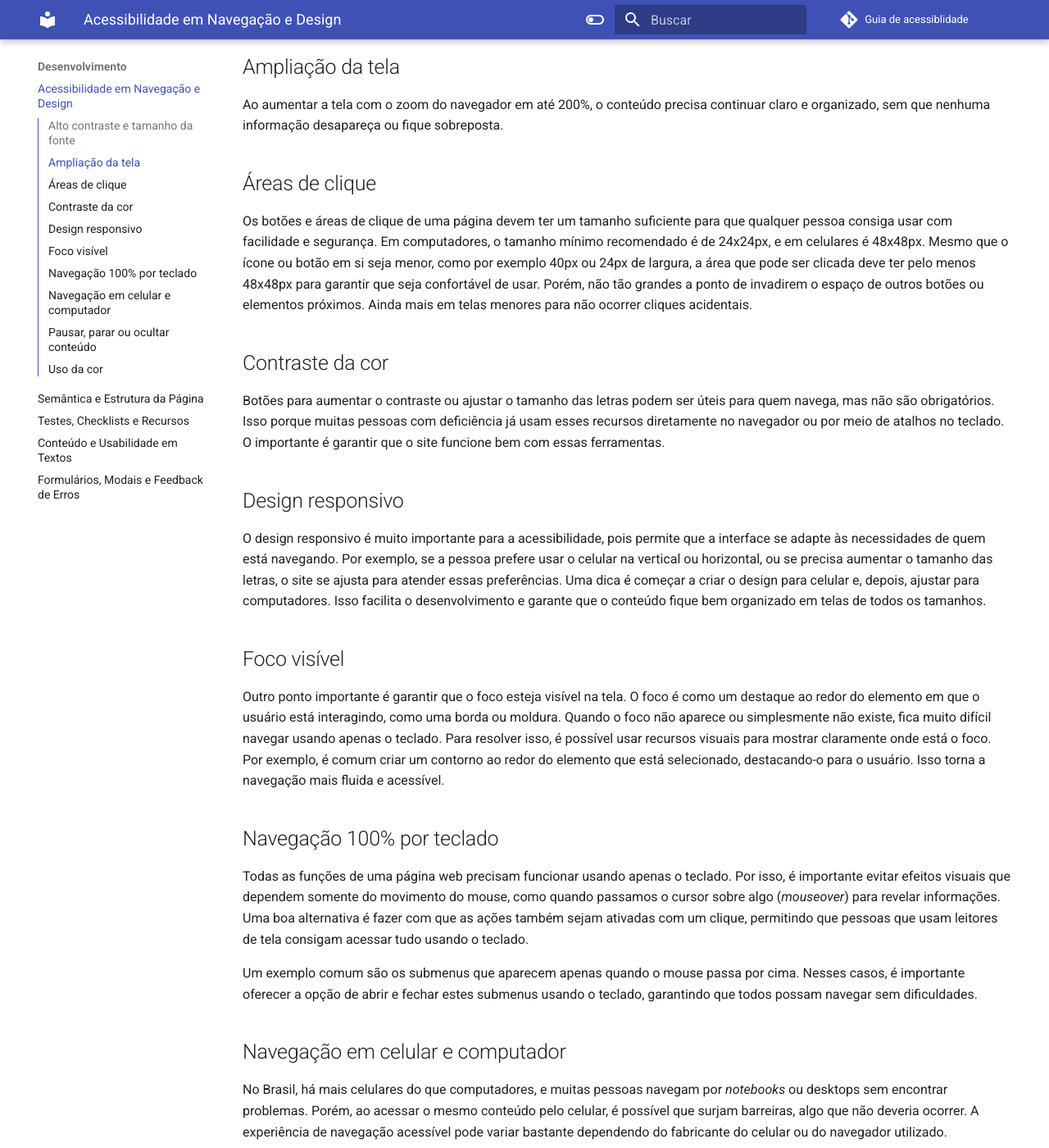
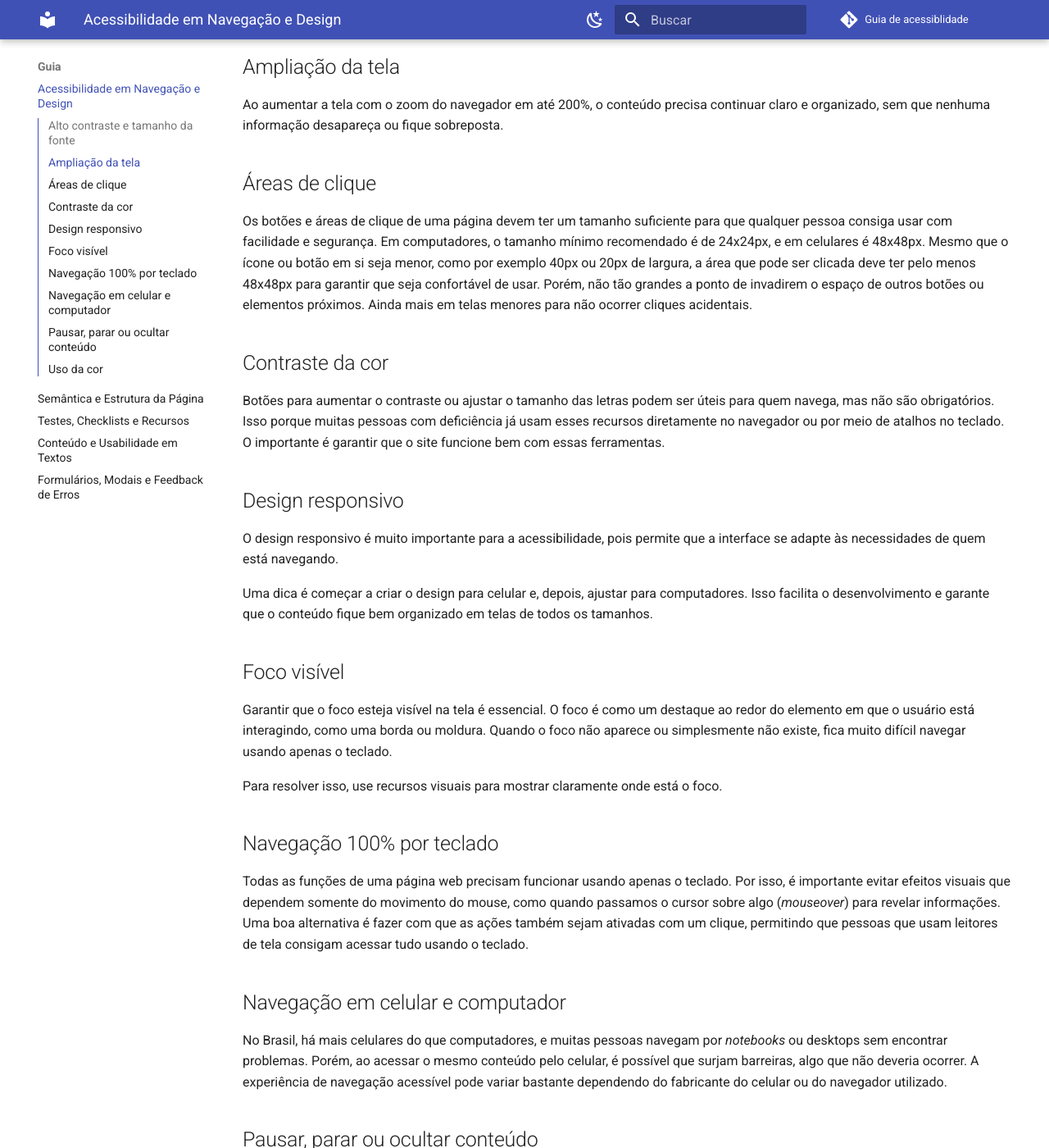
Before and after one commit to joseandre25/IHC-G02-Guia-De-Acessibilidade, an MkDocs documentation site: the page built from docs/topics/grupo1.md, in a window 1280 px wide and 1400 px high, scrolled down 526 px. Shown: the whole window at 82% size. Built offline with MkDocs 1.6.1 and Material for MkDocs 9.7.7, drawn with Linux system fonts in a browser that asks for light colours; some web fonts are replaced; comment, search, counter and statistics services are not loaded; some of the changed text lies outside the part shown.

```diff
--- a/docs/topics/grupo1.md
+++ b/docs/topics/grupo1.md
@@ -1,6 +1,6 @@
 ## Alto contraste e tamanho da fonte
 
-Botões para alto contraste e ajuste do tamanho das letras, embora não sejam obrigatórios para garantir a acessibilidade, podem ser úteis para os usuários. Isso ocorre porque muitas pessoas com deficiência já utilizam essas funções diretamente em seus navegadores ou por meio de atalhos no teclado. No entanto, é fundamental que o site seja bem elaborado e compatível com essas ferramentas. Assim, esses botões podem oferecer mais conforto durante a navegação, apesar de não serem uma exigência
+Botões para alto contraste e ajuste do tamanho das letras, embora não sejam obrigatórios para garantir a acessibilidade, podem ser úteis para os usuários. Isso ocorre porque muitas pessoas com deficiência já utilizam essas funções diretamente em seus navegadores ou por meio de atalhos no teclado. No entanto, é fundamental que o site seja bem elaborado e compatível com essas ferramentas. Assim, esses botões podem oferecer mais conforto durante a navegação.
 
 
 <div class="container">
@@ -60,7 +60,7 @@ Ao aumentar a tela com o zoom do navegador em até 200%, o conteúdo precisa con
 
 ## Áreas de clique
 
-Os botões e áreas de clique de uma página devem ter um tamanho suficiente para que qualquer pessoa consiga usar com facilidade e segurança. Em computadores, o tamanho mínimo recomendado é de 24x24px, e em celulares é 48x48px. Mesmo que o ícone ou botão em si seja menor, como por exemplo 40px ou 24px de largura, a área que pode ser clicada deve ter pelo menos 48x48px para garantir que seja confortável de usar. Porém, não tão grandes a ponto de invadirem o espaço de outros botões ou elementos próximos. Ainda mais em telas menores para não ocorrer cliques acidentais.
+Os botões e áreas de clique de uma página devem ter um tamanho suficiente para que qualquer pessoa consiga usar com facilidade e segurança. Em computadores, o tamanho mínimo recomendado é de 24x24px, e em celulares é 48x48px. Mesmo que o ícone ou botão em si seja menor, como por exemplo 40px ou 20px de largura, a área que pode ser clicada deve ter pelo menos 48x48px para garantir que seja confortável de usar. Porém, não tão grandes a ponto de invadirem o espaço de outros botões ou elementos próximos. Ainda mais em telas menores para não ocorrer cliques acidentais.
 
 ## Contraste da cor
 
@@ -68,19 +68,19 @@ Botões para aumentar o contraste ou ajustar o tamanho das letras podem ser úte
 
 ## Design responsivo
 
-O design responsivo é muito importante para a acessibilidade, pois permite que a interface se adapte às necessidades de quem está navegando. Por exemplo, se a pessoa prefere usar o celular na vertical ou horizontal, ou se precisa aumentar o tamanho das letras, o site se ajusta para atender essas preferências.
+O design responsivo é muito importante para a acessibilidade, pois permite que a interface se adapte às necessidades de quem está navegando.
+
 Uma dica é começar a criar o design para celular e, depois, ajustar para computadores. Isso facilita o desenvolvimento e garante que o conteúdo fique bem organizado em telas de todos os tamanhos.
 
 ## Foco visível
 
-Outro ponto importante é garantir que o foco esteja visível na tela. O foco é como um destaque ao redor do elemento em que o usuário está interagindo, como uma borda ou moldura. Quando o foco não aparece ou simplesmente não existe, fica muito difícil navegar usando apenas o teclado.
-Para resolver isso, é possível usar recursos visuais para mostrar claramente onde está o foco. Por exemplo, é comum criar um contorno ao redor do elemento que está selecionado, destacando-o para o usuário. Isso torna a navegação mais fluida e acessível.
+Garantir que o foco esteja visível na tela é essencial. O foco é como um destaque ao redor do elemento em que o usuário está interagindo, como uma borda ou moldura. Quando o foco não aparece ou simplesmente não existe, fica muito difícil navegar usando apenas o teclado.
 
+Para resolver isso, use recursos visuais para mostrar claramente onde está o foco.
 ## Navegação 100% por teclado
 
 Todas as funções de uma página web precisam funcionar usando apenas o teclado. Por isso, é importante evitar efeitos visuais que dependem somente do movimento do mouse, como quando passamos o cursor sobre algo (*mouseover*) para revelar informações. Uma boa alternativa é fazer com que as ações também sejam ativadas com um clique, permitindo que pessoas que usam leitores de tela consigam acessar tudo usando o teclado.
 
-Um exemplo comum são os submenus que aparecem apenas quando o mouse passa por cima. Nesses casos, é importante oferecer a opção de abrir e fechar estes submenus usando o teclado, garantindo que todos possam navegar sem dificuldades.
 
 ## Navegação em celular e computador
 
--- a/mkdocs.yml
+++ b/mkdocs.yml
@@ -8,15 +8,17 @@ theme:
   icon:
     repo: fontawesome/brands/git-alt
   palette:
-    - scheme: default
+    - media: "(prefers-color-scheme: light)"
+      scheme: light
       toggle:
-        icon: material/toggle-switch-off-outline
+        icon: material/weather-night
         name: Modo Escuro
       primary: #03161A
       accent: black
-    - scheme: slate
+    - media: "(prefers-color-scheme: dark)"
+      scheme: slate
       toggle:
-        icon: material/toggle-switch
+        icon: material/weather-sunny
         name: Modo Claro
       primary: #03161A
       accent: black
@@ -28,18 +30,31 @@ theme:
   features:
     - navigation.tabs
     - navigation.sections
+    - navigation.indexes
+    - navigation.instant
+    - navigation.top
     - toc.integrate
-    - navigation.top
     - search.suggest
     - search.highlight
     - content.tabs.link
     - content.code.annotation
     - content.code.copy
+    - content.tabs.pills
+    - navigation.expand
+    - navigation.tracking
+    - content.code.annotate
+    - content.code.highlight
+    - content.code.linenumbers
+    - content.footnotes
+    - content.heading.permalinks
+    - content.heading.anchor
+    - content.heading.toc
 nav:
   - Introdução: index.md
-  - Desenvolvimento:
+  - Guia:
     - Acessibilidade em Navegação e Design: topics/grupo1.md
     - Semântica e Estrutura da Página: topics/grupo2.md
     - Testes, Checklists e Recursos: topics/grupo3.md
     - Conteúdo e Usabilidade em Textos: topics/grupo4.md
     - Formulários, Modais e Feedback de Erros: topics/grupo5.md
+  - Heurísticas: heuristicas.md
```
Also changed, not shown: README.md (added, +12 -0 lines), docs/heuristicas.md (added, +82 -0 lines), docs/index.md (+2 -1 lines).
